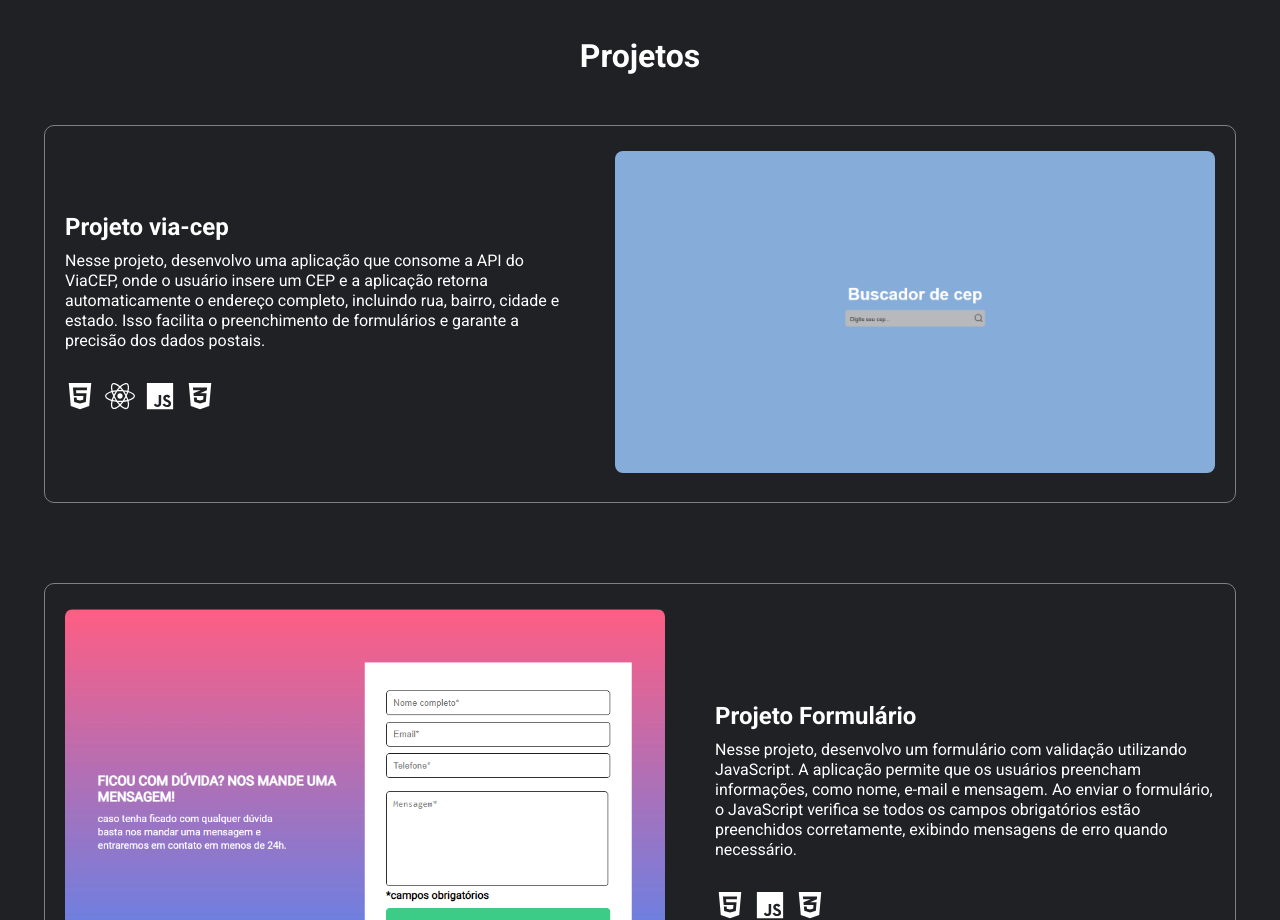
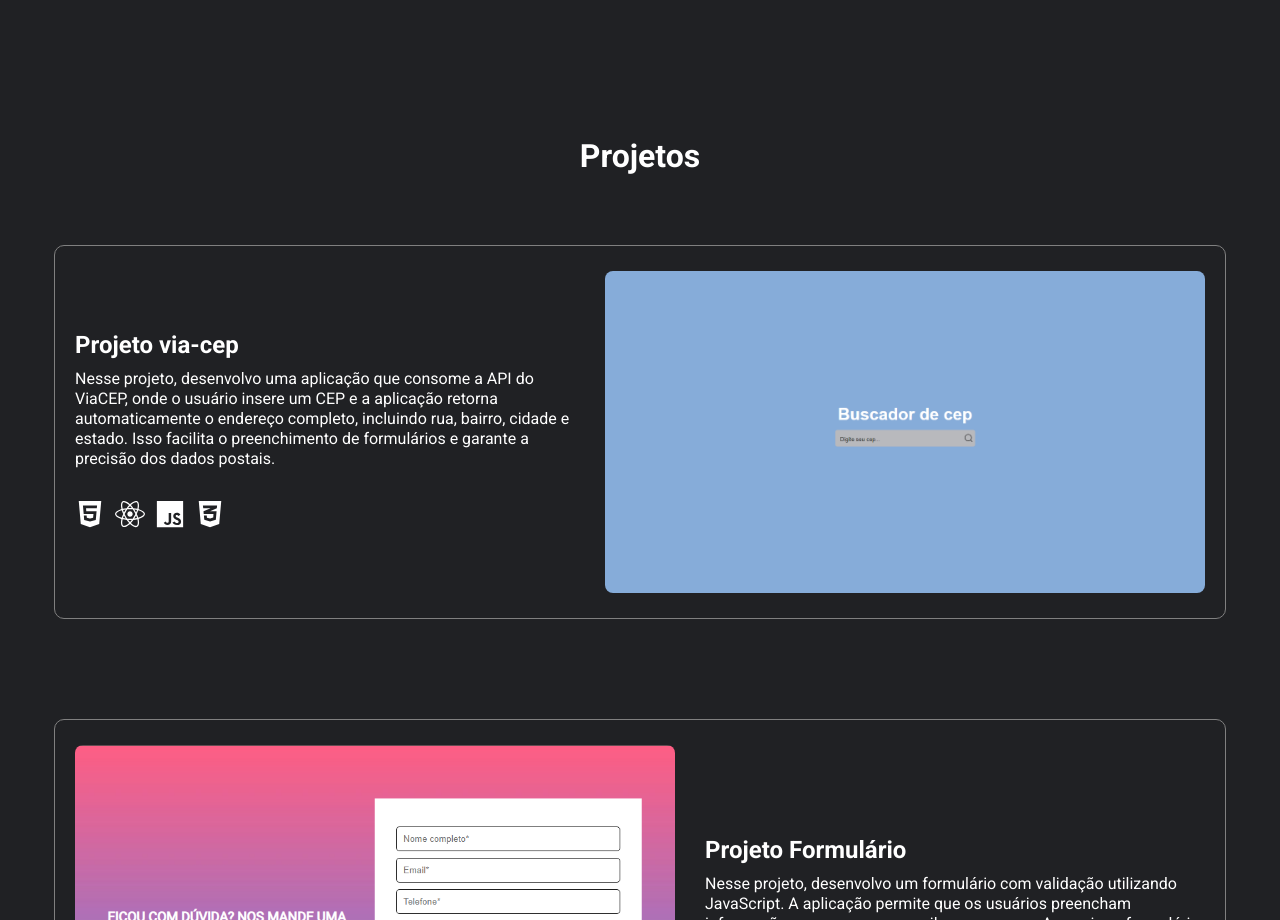
Before and after one commit to hpbeta/portifolio, a React (Vite) app: page / in a window 1280 px wide. Shown: the part 1880-2800 px from the top of the page. Built offline with nearby package versions, Linux system fonts and the light colour scheme.

Commit message:
modificação na parte dos projetos

```diff
--- a/src/components/hero/styles.jsx
+++ b/src/components/hero/styles.jsx
@@ -15,6 +15,12 @@ export const Container = styled.div`
     width: 500px;
     height: 500px;
     border-radius: 50%;
+    animation: float 3s ease-in-out infinite;
+    transition: 0.3s;
+    &:hover {
+      box-shadow: 0px 0px 0px 4px rgba(248, 246, 246, 0.918),
+        0px 10px 15px -3px rgba(255, 255, 255, 0.966);
+    }
 
     @media (max-width: 855px) {
       margin: -90px 0;
@@ -38,4 +44,16 @@ export const Container = styled.div`
   h3 {
     font-size: 25px;
   }
+
+  @keyframes float {
+    0% {
+      transform: translatey(0);
+    }
+    50% {
+      transform: translatey(-10px);
+    }
+    100% {
+      transform: translatey(0);
+    }
+  }
 `;
--- a/src/myProjects/index.jsx
+++ b/src/myProjects/index.jsx
@@ -11,6 +11,7 @@ export function MyProjects() {
     <Container id="projects">
       <h1>Projetos</h1>
       <ContainerProject>
+        <a target="_blank" href="https://github.com/hpbeta/buscador-de-cep">
         <div>
           <h2>Projeto via-cep</h2>
           <p>
@@ -38,9 +39,11 @@ export function MyProjects() {
         <a target="_blank" href="https://github.com/hpbeta/buscador-de-cep">
           <img src={Projectcep} alt="Projeto via cep" />
         </a>
+        </a>
       </ContainerProject>
 
       <ContainerProject>
+        <a target="_blank" href="https://github.com/hpbeta/quest-js-intermediario">
         <a
           target="_blank"
           href="https://github.com/hpbeta/quest-js-intermediario"
@@ -69,10 +72,12 @@ export function MyProjects() {
             </li>
           </ContainerList>
         </div>
+        </a>
       </ContainerProject>
 
       <ContainerProject>
-        <div>
+       <a target="_blank" href="https://github.com/hpbeta/github-react">
+       <div>
           <h2>Projeto Git-Hub</h2>
           <p>
             Nesse projeto, desenvolvo uma aplicação que consome a API do GitHub
@@ -98,9 +103,11 @@ export function MyProjects() {
         <a target="_blank" href="https://github.com/hpbeta/github-react">
           <img src={ProjectGithub} alt="Projeto Git-Hub" />
         </a>
+       </a>
       </ContainerProject>
 
       <ContainerProject>
+        <a target="_blank" href="https://github.com/hpbeta/translator-api">
         <a target="_blank" href="https://github.com/hpbeta/translator-api">
           <img src={ProjectTranslator} alt="Projeto tradutor" />
         </a>
@@ -128,9 +135,12 @@ export function MyProjects() {
             </li>
           </ContainerList>
         </div>
+        </a>
       </ContainerProject>
+
       <ContainerProject>
-        <div>
+       <a target="_blank" href="https://github.com/hpbeta/lista-de-tarefas">
+       <div>
           <h2>Projeto Lista de tarefas</h2>
           <p>
             Nesse projeto, desenvolvo uma aplicação de lista de tarefas (to-do
@@ -158,6 +168,7 @@ export function MyProjects() {
         <a target="_blank" href="https://github.com/hpbeta/lista-de-tarefas">
           <img src={ProjecListaDeTarefas} alt="Projeto via cep" />
         </a>
+       </a>
       </ContainerProject>
     </Container>
   );
--- a/src/myProjects/style.jsx
+++ b/src/myProjects/style.jsx
@@ -7,18 +7,24 @@ export const Container = styled.div`
   align-items: center;
   background-color: #202124;
   color: #ffffff;
-  margin-top: 70px;
+  margin-top: 170px;
 `;
 
 export const ContainerProject = styled.div`
   display: flex;
   align-items: center;
   gap: 50px;
-  margin-top: 50px;
+  margin-top: 70px;
   margin-bottom: 30px;
   border: 1px solid #808080;
   padding: 25px 20px;
   border-radius: 10px;
+  transition: 0.3s;
+  &:hover {
+      box-shadow: 0px 0px 0px 1px rgba(248, 246, 246, 0.918),
+        0px 10px 15px -3px rgba(255, 255, 255, 0.966);
+    }
+    cursor: pointer;
 
   @media (max-width: 1200px) {
     display: flex;
@@ -46,10 +52,7 @@ export const ContainerProject = styled.div`
     border-radius: 8px;
     transition: 0.3s;
 
-    &:hover {
-      box-shadow: 0px 0px 0px 4px rgba(248, 246, 246, 0.918),
-        0px 10px 15px -3px rgba(255, 255, 255, 0.966);
-    }
+
 
     @media (max-width: 1200px) {
       width: 550px;
@@ -62,6 +65,12 @@ export const ContainerProject = styled.div`
     width: 500px;
     margin-top: 10px;
     line-height: 20px;
+  }
+
+  a{
+    display: flex;
+    align-items: center;
+    gap: 30px;
   }
 `;
 
```
